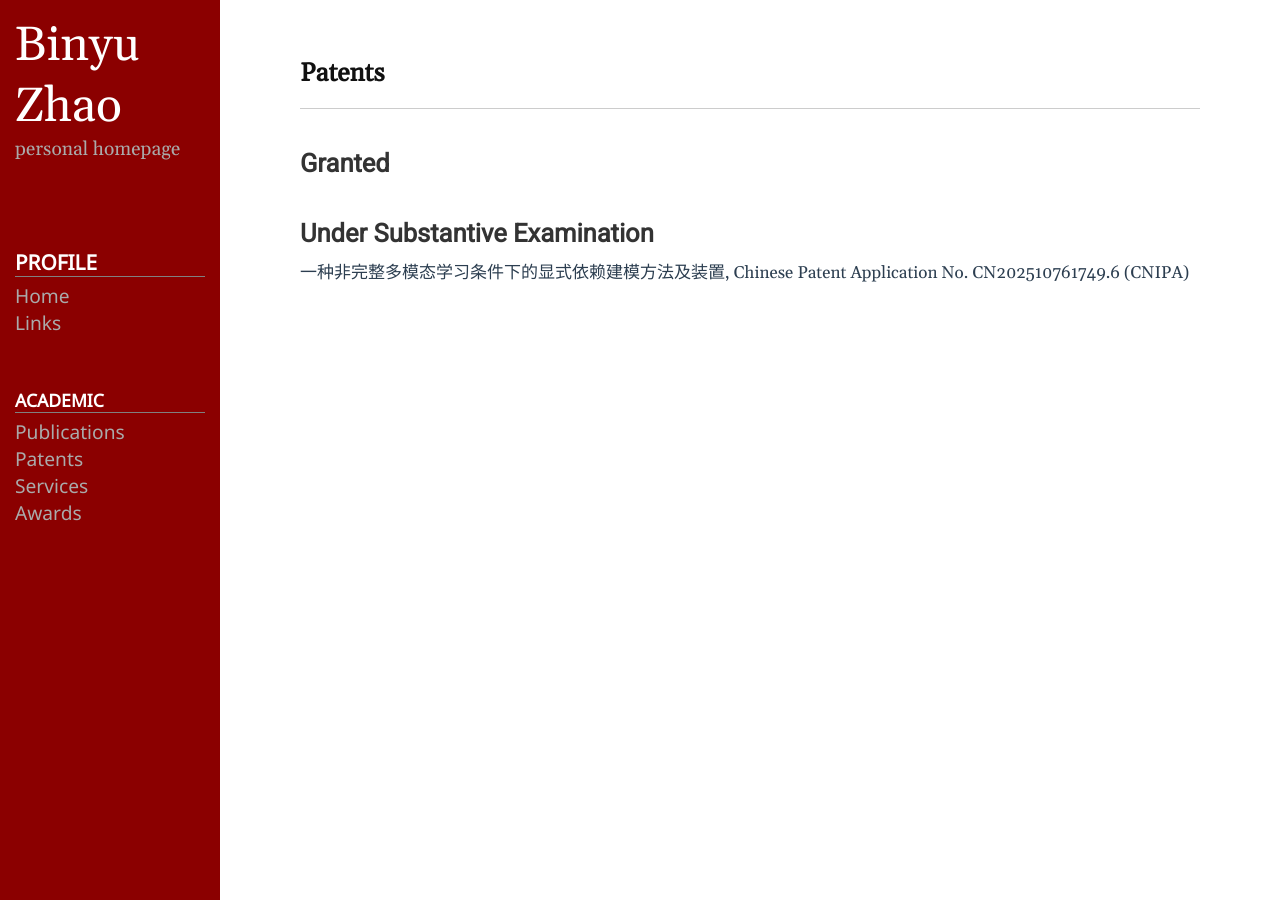
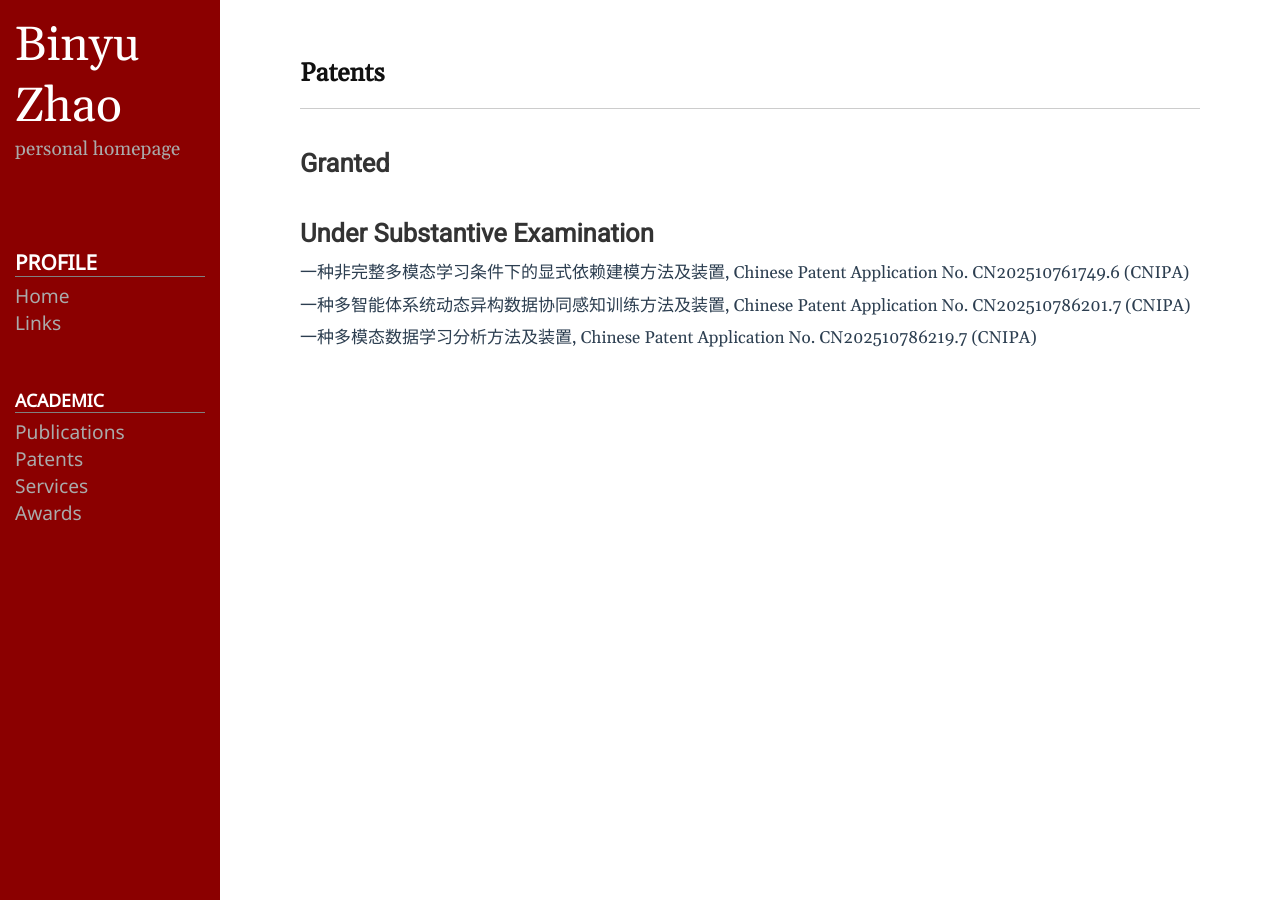
Before and after one commit to byzhaoAI/byzhaoAI.github.io, a Jekyll site: the page built from patents.md, in a window 1280 px wide. Built offline with Jekyll 4.4.1, drawn with Linux system fonts in a browser that asks for light colours.

Commit message:
update news and patent page

```diff
--- a/_includes/home.html
+++ b/_includes/home.html
@@ -21,7 +21,7 @@
 
     <h2>Recent News</h2>
     <ul>
-      <li>One patent is entered the substantive examination phase at the <em>CNIPA</em> (September 17).</li>
+      <li>Three patents are entered the substantive examination phase at the <em>CNIPA</em> (September 23).</li>
       <li>One paper is resubmitted to <em>Pattern Recognition</em> after a major revision (initially submitted May 25; resubmitted September 07).</li>
       <li>One paper (co-author) is accepted by <em>WISA 2025</em> (August 15).</li>
       <li>One paper is under review at <em>Information Sciences</em> (April 02).</li>
--- a/patents.md
+++ b/patents.md
@@ -8,3 +8,5 @@ permalink: /patents/
 
 ## Under Substantive Examination
 一种非完整多模态学习条件下的显式依赖建模方法及装置, Chinese Patent Application No. CN202510761749.6 (CNIPA)
+一种多智能体系统动态异构数据协同感知训练方法及装置, Chinese Patent Application No. CN202510786201.7 (CNIPA)
+一种多模态数据学习分析方法及装置, Chinese Patent Application No. CN202510786219.7 (CNIPA)
```
Also changed, not shown: README.md.
